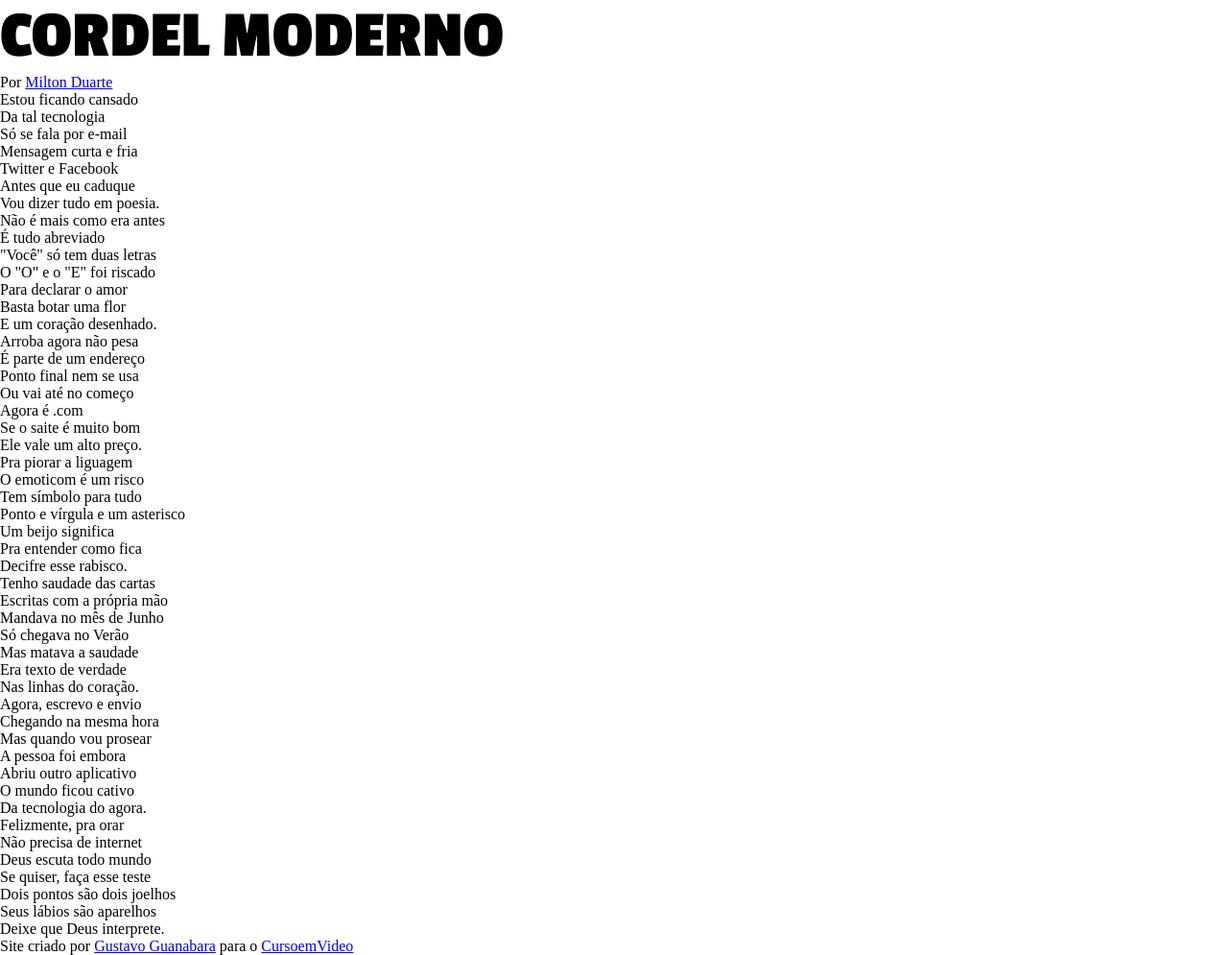
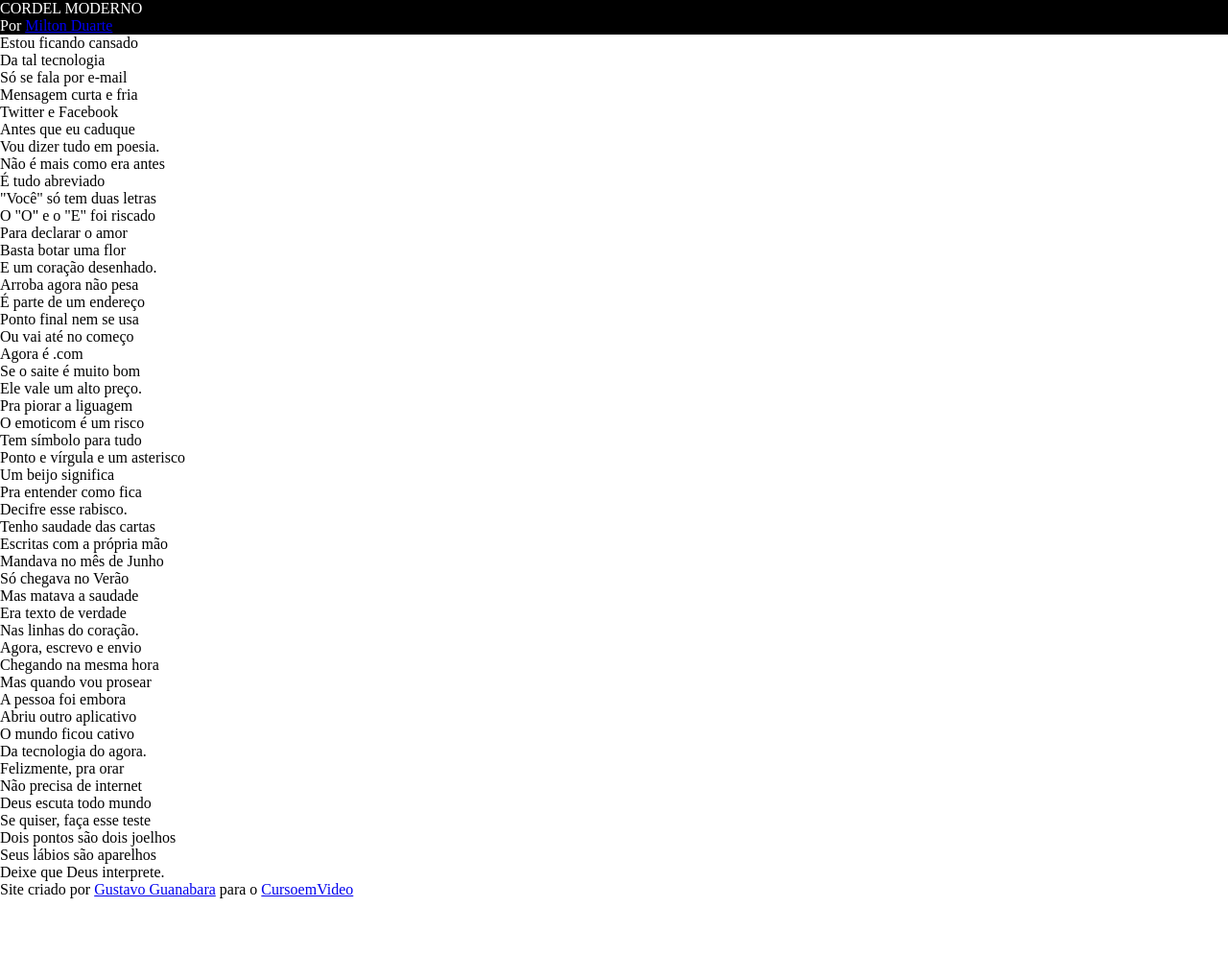
Before and after one commit to FelipePostigo/Html-e-CSS, a plain HTML site: page Desafios/desafio5/index.html in a window 1280 px wide. Shown: the whole page at 96% size. After the commit the page ends 936 px from the top, so only its background shows below. Drawn offline with Linux system fonts and the light colour scheme.

Commit message:
Update style.css

```diff
--- a/Desafios/desafio5/estilo/style.css
+++ b/Desafios/desafio5/estilo/style.css
@@ -5,8 +5,8 @@
 @import url('https://fonts.googleapis.com/css2?family=Passion+One:wght@400;700;900&display=swap');
 
 :root {
-    --fonte-padrao: 'Sriracha', cursive;
-    --fonte-titulo: 'Passion One', sans-serif;
+    --fonte1: 'Sriracha', cursive;
+    --fonte: 'Passion One', sans-serif;
 }
 
 * {
@@ -14,8 +14,12 @@
     padding: 0px;
 }
 
+header {
+    background-color: black;
+    color: white;
+}
+
 header > h1 {
     font: bold 70px var(--fonte-titulo);
     text-transform: uppercase;
-
 }
```
